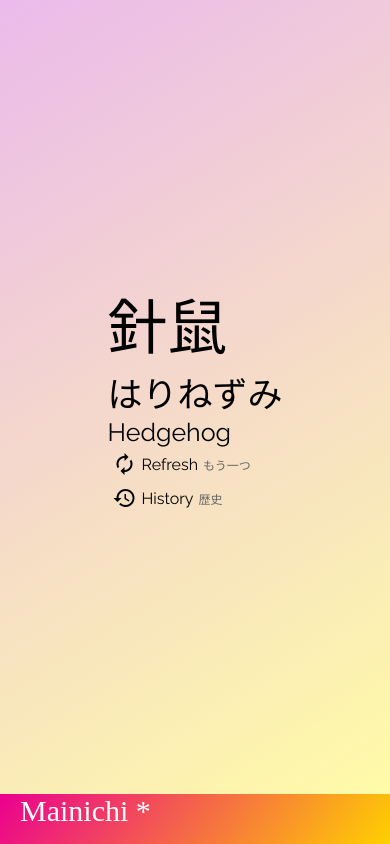
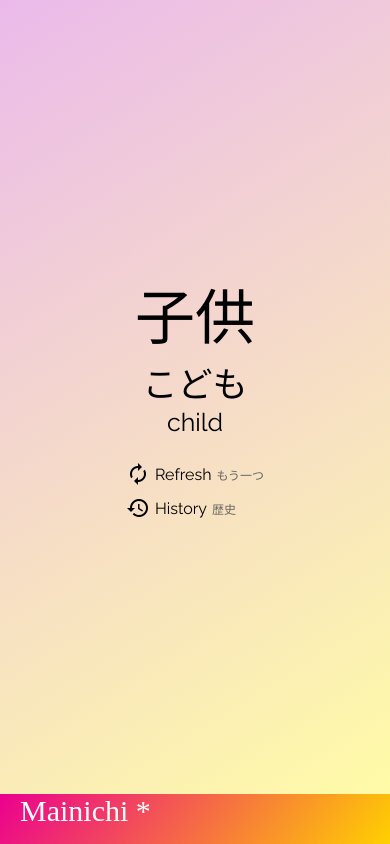
Before and after one commit to galcha/mainichi-front, a Vue app: page / in a window 390 px wide. Built offline with nearby package versions, Linux system fonts and the light colour scheme; no server answers; a web font is replaced by a local one.

Commit message:
Adapt to api format

```diff
--- a/src/components/HelloWorld.vue
+++ b/src/components/HelloWorld.vue
@@ -1,22 +1,28 @@
 <template>
     <div class="content" v-if="word != null">
         <div class="kanji">
-            <span>{{ word.japanese[0].word }}</span>
+            <span>{{ word.original }}</span>
         </div>
 
         <div class="translation">
             <div class="kana text-md-left">
-                <span>{{ word.japanese[0].reading }}</span>
+                <span>{{ word.originalReading }}</span>
             </div>
 
             <div class="english text-md-left">
-                <span v-for="(englishWord, index) in word.senses[0].english_definitions">{{ englishWord }}<span
-                        v-if="index !== word.senses[0].english_definitions.length - 1">, </span></span>
+                <span v-for="(englishWord, index) in word.translation">
+
+                    <span v-if="index == 0">{{ englishWord }}</span>
+
+                    <ul class="english-more" v-if="word.translation.length > 1">
+                        <li v-if="index !== 0">{{ englishWord }}</li>
+                    </ul>
+                </span>
             </div>
         </div>
 
         <div class="another">
-            <div class="refresh">
+            <div class="refresh" v-on:click="refresh">
                 <i class="material-icons">autorenew</i>Refresh <span>もう一つ</span>
             </div>
             <div class="history">
@@ -31,17 +37,33 @@
 
     export default {
         data() {
+            var offset = localStorage.getItem('offset');
+            if(offset === 'undefined') {
+                offset = 0;
+            }
+
             return {
-                word: null
-
+                word: null,
+                offset: offset
             }
         },
         created: function () {
             request
-                .fetchWord()
+                .fetchWord(this.offset)
                 .then(response => {
                     this.word = response;
                 })
+        },
+        methods: {
+            refresh: function (event) {
+                request
+                    .fetchWord(++this.offset)
+                    .then(response => {
+                        this.word = response;
+                        localStorage.setItem('offset', this.offset)
+                    });
+
+            }
         }
     }
 
@@ -76,7 +98,7 @@
 
         div {
 
-            padding:5px;
+            padding: 5px;
 
             &:hover {
                 background: linear-gradient(128deg, #eb008f, #ffd000);
@@ -85,7 +107,7 @@
         }
 
         span {
-            padding-left:5px;
+            padding-left: 5px;
             font-size: 12px;
             color: #666;
         }
@@ -94,19 +116,23 @@
     @media screen and (max-width: 640px) {
         .content {
             flex-direction: column;
+            align-items: center;
         }
 
         .translation {
             margin-left: 0;
+            text-align: center;
         }
 
         .another {
             margin-left: 0;
+            margin-top: 20px;
             padding: 0;
         }
     }
 
     .refresh, .history {
+        cursor: pointer;
         display: flex;
         align-items: center;
 
@@ -114,4 +140,12 @@
             padding-right: 5px;
         }
     }
+
+    .english-more {
+        font-size: 12px;
+        color: #777;
+        list-style-type: none;
+        margin:0;
+        padding:1px;
+    }
 </style>
--- a/src/services/Request.js
+++ b/src/services/Request.js
@@ -1,15 +1,21 @@
 import axios from 'axios'
 
 export default {
-    fetchWord() {
-        return axios.get('http://localhost:8000/word/')
+    fetchWord(offset) {
+        return axios.get('http://localhost:8000/word/?offset='+offset)
             .then(response => {
                 return response.data
             })
             .catch(error => {
                 return {
-                    "japanese": [{"word": "針鼠", "reading": "はりねずみ"}],
-                    "senses": [{"english_definitions": ["Hedgehog"]}]
+                    original: "子供",
+                    originalReading: "こども",
+                    translation: [
+                        "child"
+                    ],
+                    wordType: [
+                        "Noun"
+                    ]
                 };
             })
     }
```
